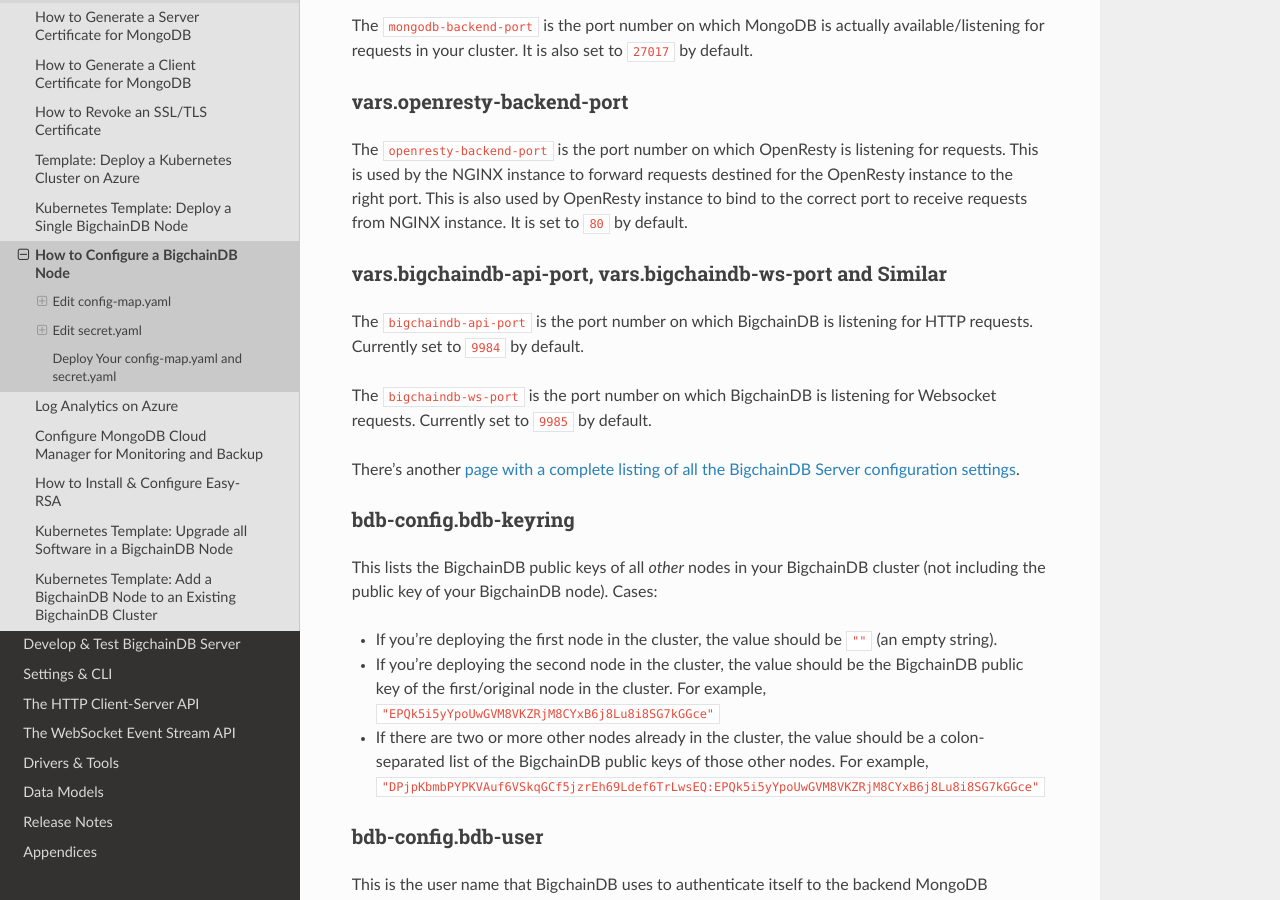
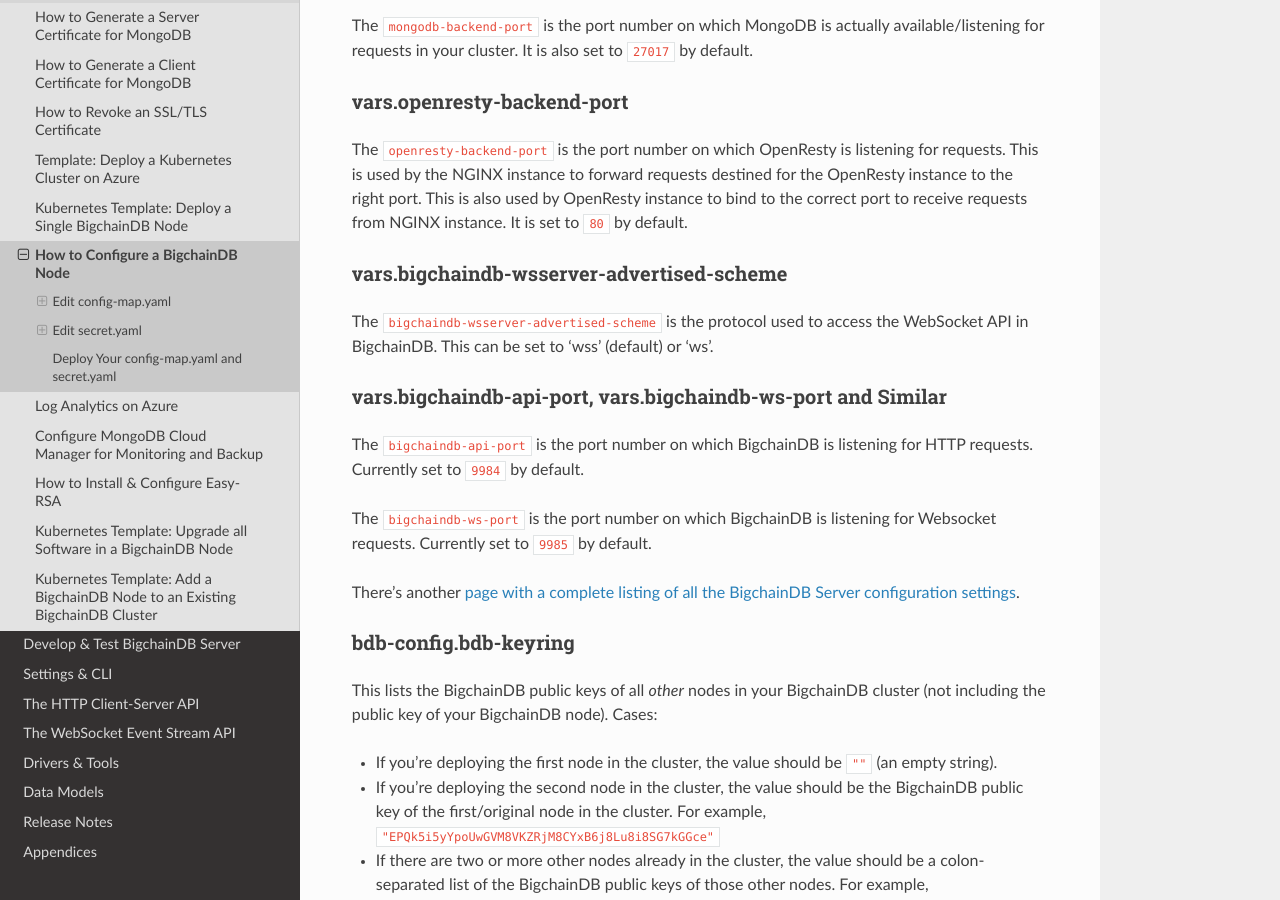
Before and after one commit to bigchaindb/bigchaindb, a Sphinx documentation site: the page built from docs/server/source/production-deployment-template/node-config-map-and-secrets.rst, in a window 1280 px wide and 900 px high, scrolled down 1897 px. Built offline with Sphinx 7.4.7 and the Read the Docs theme 2.0.0, drawn with Linux system fonts in a browser that asks for light colours; pages that are not in the unit, such as notebooks, are missing from menus.

Commit message:
Support proper Websocket host and port settings in root API endpoint

```diff
--- a/docs/server/source/production-deployment-template/node-config-map-and-secrets.rst
+++ b/docs/server/source/production-deployment-template/node-config-map-and-secrets.rst
@@ -123,6 +123,13 @@
 It is set to ``80`` by default.
 
 
+vars.bigchaindb-wsserver-advertised-scheme
+~~~~~~~~~~~~~~~~~~~~~~~~~~~~~~~~~~~~~~~~~~
+
+The ``bigchaindb-wsserver-advertised-scheme`` is the protocol used to access
+the WebSocket API in BigchainDB. This can be set to 'wss' (default) or 'ws'.
+
+
 vars.bigchaindb-api-port, vars.bigchaindb-ws-port and Similar
 ~~~~~~~~~~~~~~~~~~~~~~~~~~~~~~~~~~~~~~~~~~~~~~~~~~~~~~~~~~~~~
 
```
Also changed, not shown: 2 other files.
